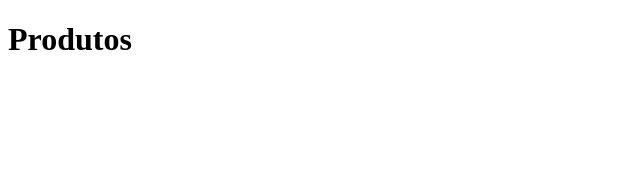
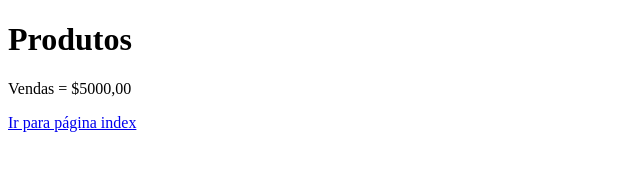
Before and after one commit to dreine-dev/aulateste, a plain HTML site: page Vendas.html in a window 1280 px wide. Shown: the whole page, without its empty margins (0-640 px from the left). Drawn offline with Linux system fonts and the light colour scheme.

Commit message:
Link nas paginas venda e index

```diff
--- a/Vendas.html
+++ b/Vendas.html
@@ -8,5 +8,7 @@
 </head>
 <body>
     <h1>Produtos</h1>
+    <p>Vendas = $5000,00</p>
+    <a href="index.html">Ir para página index</a>
 </body>
 </html>
```
Also changed, not shown: index.html (+1 -0 lines).
